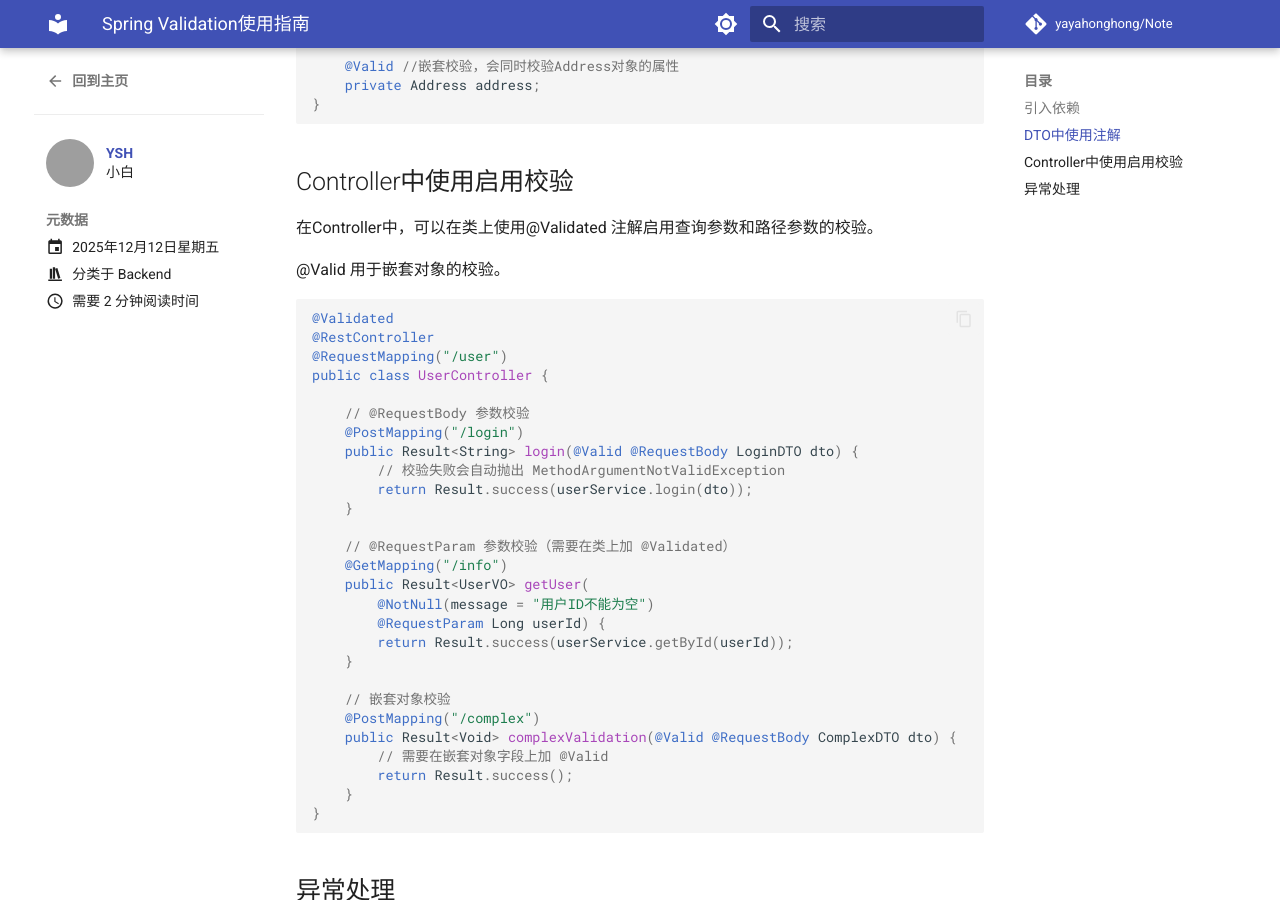
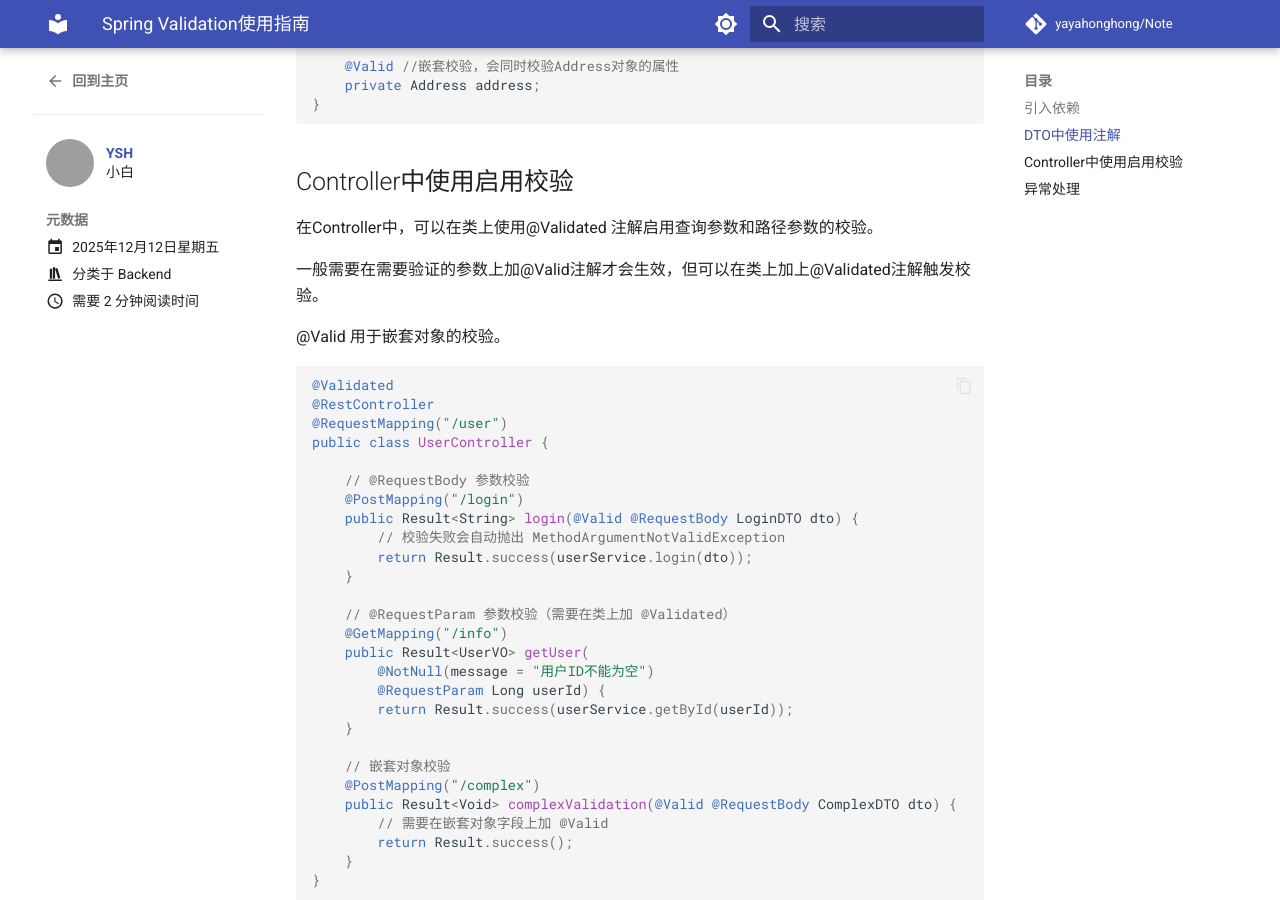
Before and after one commit to yayahonghong/Note, an MkDocs documentation site: the page built from docs/blog/posts/2025/04/Spring-validation.md, in a window 1280 px wide and 900 px high, scrolled down 1600 px. Built offline with MkDocs 1.6.1 and Material for MkDocs 9.7.7, drawn with Linux system fonts in a browser that asks for light colours; comment, search, counter and statistics services are not loaded; grey boxes are pictures that could not be loaded.

Commit message:
Update Spring validation documentation
Clarify usage of @Validated and @Valid annotations in Controller.

````diff
--- a/docs/blog/posts/2025/04/Spring-validation.md
+++ b/docs/blog/posts/2025/04/Spring-validation.md
@@ -102,6 +102,8 @@ public class UserDTO {
 
 在Controller中，可以在类上使用@Validated 注解启用查询参数和路径参数的校验。
 
+一般需要在需要验证的参数上加@Valid注解才会生效，但可以在类上加上@Validated注解触发校验。
+
 @Valid 用于嵌套对象的校验。
 
 ```java
````
